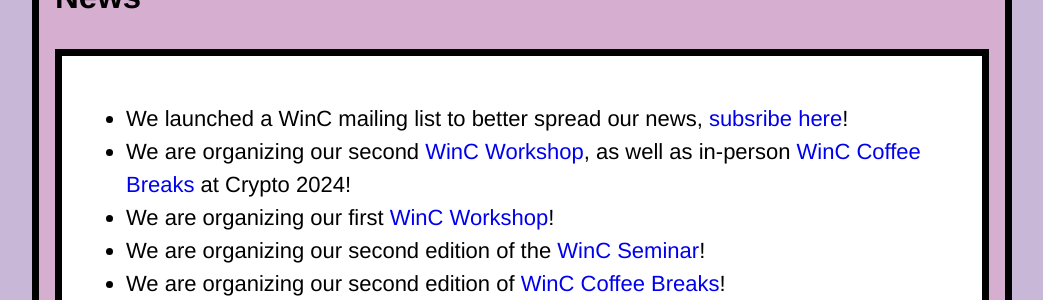
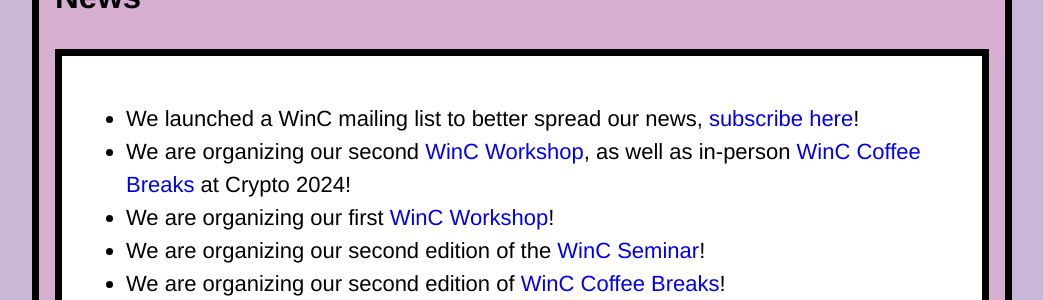
Before and after one commit to women-in-cryptography/women-in-cryptography-website, a Jekyll site: the page built from index.html, in a window 1280 px wide and 900 px high, scrolled down 824 px. Shown: the part 154-454 px from the top of the window, without its empty margins (118-1161 px from the left). Built offline with Jekyll 4.4.1, drawn with Linux system fonts in a browser that asks for light colours; a style sheet for code colours, icons or effects is not loaded.

Commit message:
fixed typo in index.html

```diff
--- a/index.html
+++ b/index.html
@@ -22,7 +22,7 @@
   <h2>News</h2>
   <div class="regular-description-fixed">
     <ul>
-      <li>We launched a WinC mailing list to better spread our news, <a href="https://listes.services.cnrs.fr/wws/subscribe/womenincryptography">subsribe here</a>!</li>
+      <li>We launched a WinC mailing list to better spread our news, <a href="https://listes.services.cnrs.fr/wws/subscribe/womenincryptography">subscribe here</a>!</li>
 	    <li>We are organizing our second <a href="https://www.womenincryptography.com/workshop">WinC Workshop</a>, as well as in-person <a href="https://www.womenincryptography.com/coffee-breaks">WinC Coffee Breaks</a> at Crypto 2024!</li>
 	     <li>We are organizing our first <a href="https://www.womenincryptography.com/workshop">WinC Workshop</a>!</li>
 	    <li>We are organizing our second edition of the <a href="https://www.womenincryptography.com/seminar">WinC Seminar</a>!</li>
```
